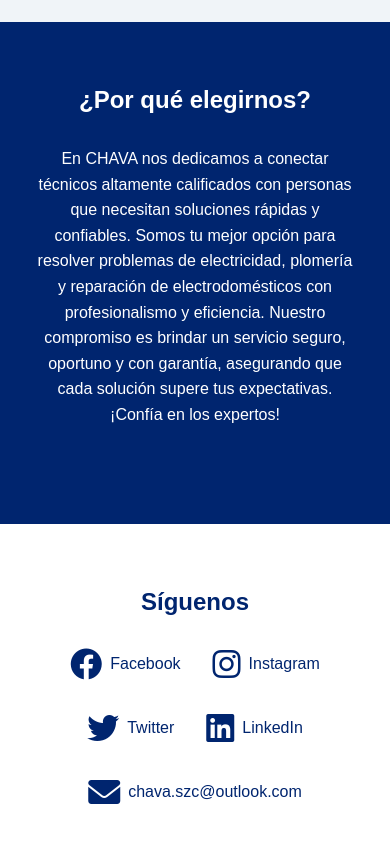
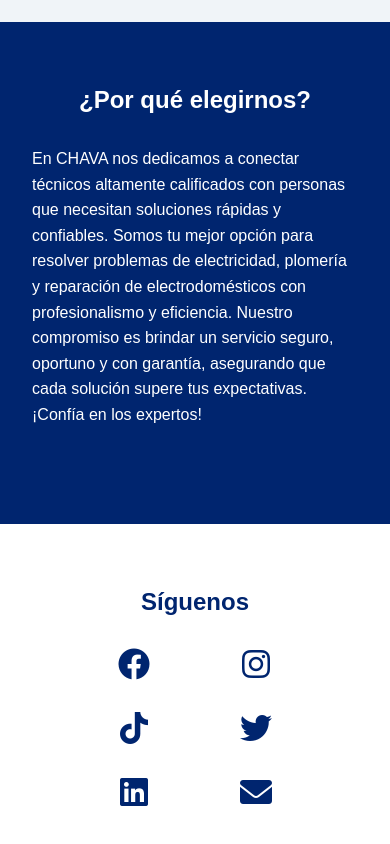
Before and after one commit to chava000/chava, a plain HTML site: page index.html in a window 390 px wide. Shown: the part 510-1354 px from the top of the page. Drawn offline with Linux system fonts and the light colour scheme.

Commit message:
Update index.html

```diff
--- a/index.html
+++ b/index.html
@@ -104,13 +104,13 @@
         .servicios {
             padding: 4rem 2rem;
             background-color: #f0f4f8;
-
         }
 
         .servicio-titulo {
             text-align: center;
-            padding: 1rem 1rem;
+            margin: 0rem 0rem 2rem 0rem; /* Añadido margen vertical */
         }
+
         .servicios-grid {
             display: grid;
             grid-template-columns: repeat(auto-fit, minmax(300px, 1fr));
@@ -234,7 +234,35 @@
             .mobile-menu {
                 width: 250px;
             }
+
+            /* Alineación texto sobre nosotros */
+            .sobre-nosotros p {
+                text-align: left;
+                /*padding: 0 1rem;*/
+            }
+
+            /* Ajustes redes sociales */
+            .social-item span {
+                display: none;
+            }
+
+
+            .social-icons {
+                gap: 1.5rem;
+                row-gap: 2rem;
+            }
+
+            .social-item {
+                flex: 0 0 30%;
+                justify-content: center;
+            }
         }
+
+        /* Nuevo icono TikTok
+        .fa-tiktok {
+            font-size: 1.2em;
+            vertical-align: middle;
+        }*/
     </style>
 </head>
 <body>
@@ -272,28 +300,24 @@
                     <div class="subservicio">
                         <span>Cortocircuito</span>
                         <div>
-                            <!-- <span>Bs200</span> -->
                             <button onclick="solicitarServicio('Electricidad - Cortocircuito')">Solicitar</button>
                         </div>
                     </div>
                     <div class="subservicio">
                         <span>Ducha eléctrica</span>
                         <div>
-                            <!--  <span>Bs100</span> -->
                             <button onclick="solicitarServicio('Electricidad - Ducha eléctrica')">Solicitar</button>
                         </div>
                     </div>
                     <div class="subservicio">
                         <span>Tomas/focos dañados</span>
                         <div>
-                            <!-- <span>Bs80</span> -->
                             <button onclick="solicitarServicio('Electricidad - Tomas/focos dañados')">Solicitar</button>
                         </div>
                     </div>
                     <div class="subservicio">
                         <span>Otros</span>
                         <div>
-                            <!-- <span>Bs80</span> -->
                             <button onclick="solicitarServicio('Electricidad - Otros')">Solicitar</button>
                         </div>
                     </div>
@@ -310,28 +334,24 @@
                     <div class="subservicio">
                         <span>Goteras en los grifos</span>
                         <div>
-                            <!--  <span>Bs150</span> -->
                             <button onclick="solicitarServicio('Plomería - Goteras en los grifos')">Solicitar</button>
                         </div>
                     </div>
                     <div class="subservicio">
                         <span>Lavavajillas o lavamanos tapados</span>
                         <div>
-                            <!-- <span>Bs120</span> -->
                             <button onclick="solicitarServicio('Plomería - Lavavajillas o lavamanos tapados')">Solicitar</button>
                         </div>
                     </div>
                     <div class="subservicio">
                         <span>Fugas en las cañerías</span>
                         <div>
-                            <!-- <span>Bs100</span> -->
                             <button onclick="solicitarServicio('Plomería - Fugas en las cañerías')">Solicitar</button>
                         </div>
                     </div>
                     <div class="subservicio">
                         <span>Otros</span>
                         <div>
-                            <!-- <span>Bs100</span> -->
                             <button onclick="solicitarServicio('Plomería - Otros')">Solicitar</button>
                         </div>
                     </div>
@@ -348,35 +368,30 @@
                     <div class="subservicio">
                         <span>lavadoras</span>
                         <div>
-                            <!-- <span>Bs180</span> -->
                             <button onclick="solicitarServicio('Reparación - Lavadoras')">Solicitar</button>
                         </div>
                     </div>
                     <div class="subservicio">
                         <span>Refrigeradores</span>
                         <div>
-                            <!-- <span>Bs200</span> -->
                             <button onclick="solicitarServicio('Reparación - Refrigeradores')">Solicitar</button>
                         </div>
                     </div>
                     <div class="subservicio">
                         <span>Aire acondicionado</span>
                         <div>
-                            <!-- <span>Bs150</span> -->
                             <button onclick="solicitarServicio('Reparación - Aire acondicionado')">Solicitar</button>
                         </div>
                     </div>
                     <div class="subservicio">
                         <span>Freezer</span>
                         <div>
-                            <!-- <span>Bs150</span> -->
                             <button onclick="solicitarServicio('Reparación - Freezer')">Solicitar</button>
                         </div>
                     </div>
                     <div class="subservicio">
                             <span>Otros</span>
                         <div>
-                            <!-- <span>Bs150</span> -->
                             <button onclick="solicitarServicio('Reparación - Otros')">Solicitar</button>
                         </div>
                     </div>
@@ -407,6 +422,10 @@
                 <span>Instagram</span>
             </a>
             <a href="" class="social-item">
+                <i class="fab fa-tiktok fa-2x"></i>
+                <span>TikTok  </span>
+            </a>
+            <a href="" class="social-item">
                 <i class="fab fa-twitter fa-2x"></i>
                 <span>Twitter</span>
             </a>
@@ -416,7 +435,7 @@
             </a>
             <a href="mailto:chava.szc@outlook.com" class="social-item">
                 <i class="fas fa-envelope fa-2x"></i>
-                <span>chava.szc@outlook.com</span>
+                <span>Correo</span>
             </a>
         </div>
     </section>
@@ -430,14 +449,7 @@
         menuIcon.addEventListener('click', () => {
              mobileMenu.classList.toggle('active');
              overlay.style.display = mobileMenu.classList.contains('active') ? 'block' : 'none';
-
         });
-
-
-      /*  menuIcon.addEventListener('click', () => {
-            mobileMenu.classList.add('active');
-            overlay.style.display = 'block';
-        });*/
 
         function closeMenu() {
             mobileMenu.classList.remove('active');
@@ -473,7 +485,6 @@
                 window.open(`https://wa.me/59172620639?text=${encodeURIComponent(mensaje)}`, '_blank');
             }
         }
-
     </script>
 </body>
 </html>
```
